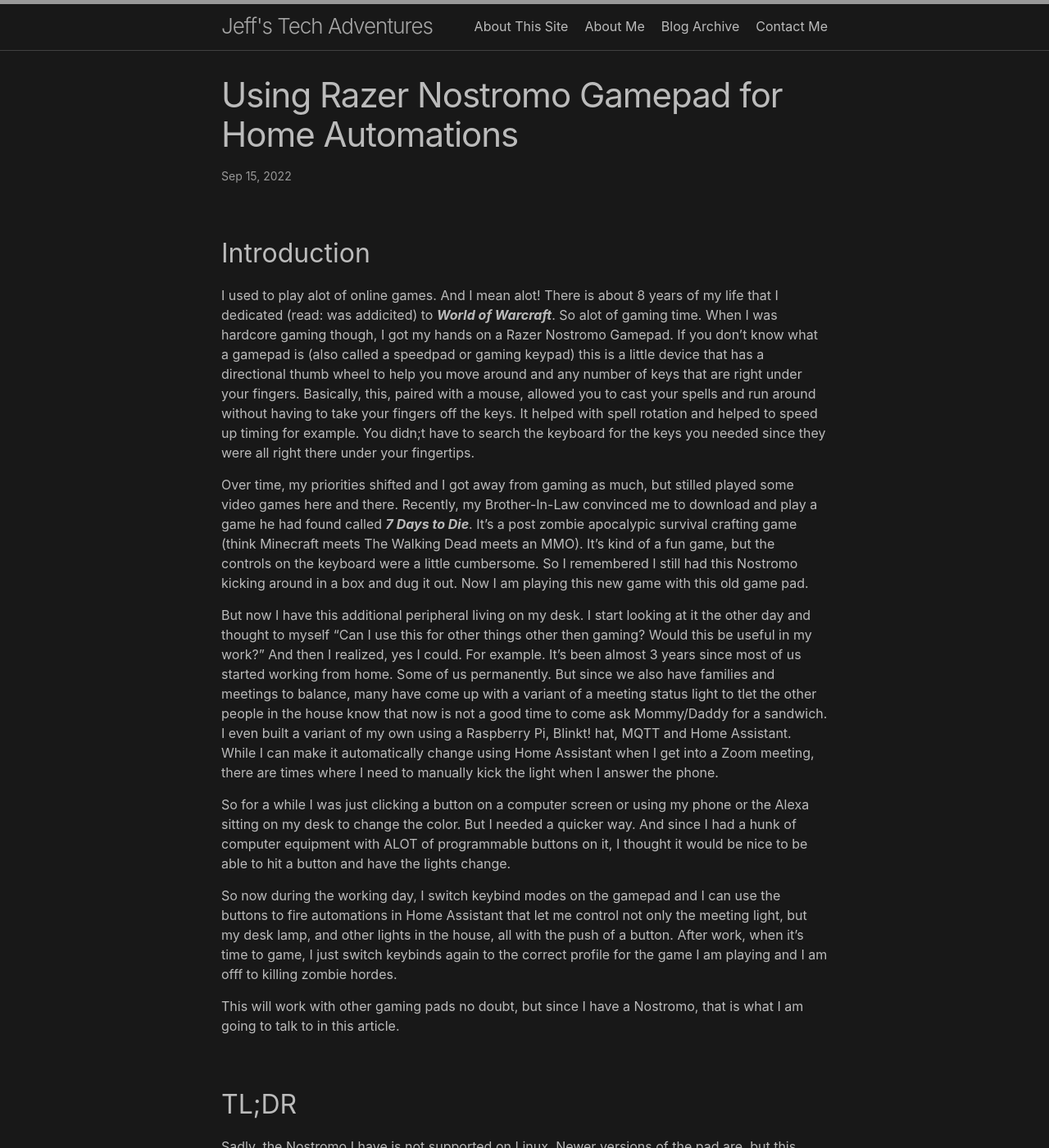
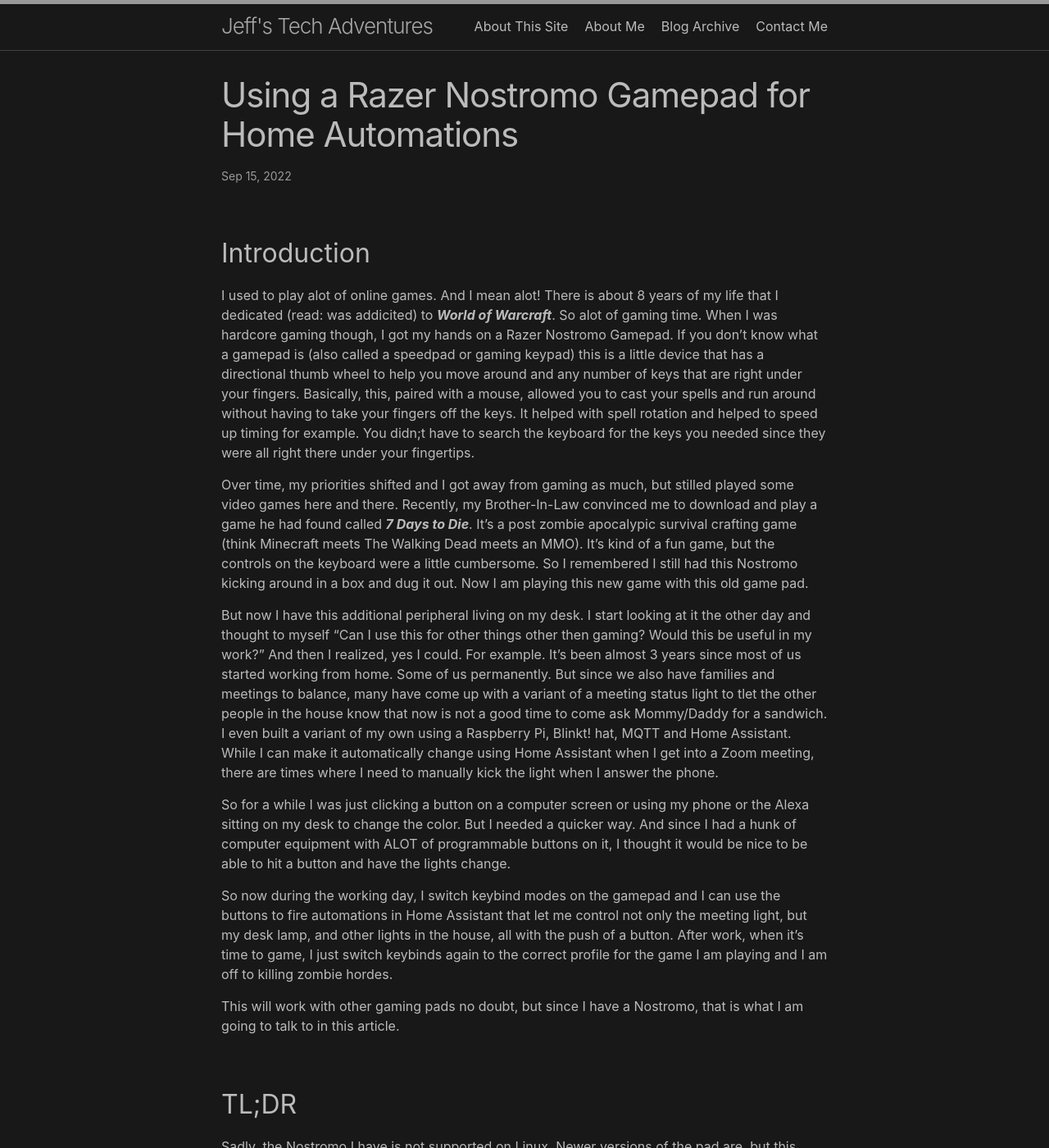
Before and after one commit to n8acl/n8acl.github.io, a Jekyll site: the page built from _posts/2022-09-15-using-razer-nostromo-gamepad-for-home-automations.md, in a window 1280 px wide and 1400 px high. Shown: the whole window at 82% size. Built offline with Jekyll 4.4.1, drawn with Linux system fonts in a browser that asks for light colours.

```diff
--- a/_posts/2022-09-15-using-razer-nostromo-gamepad-for-home-automations.md
+++ b/_posts/2022-09-15-using-razer-nostromo-gamepad-for-home-automations.md
@@ -1,6 +1,6 @@
 ---
 layout: post
-title: "Using Razer Nostromo Gamepad for Home Automations"
+title: "Using a Razer Nostromo Gamepad for Home Automations"
 tags: ["Home-Automation","Gaming", "Home-Assistant"]
 categories: ["Home-Automation","Gaming", Home-Assistant]
 ---
@@ -15,7 +15,7 @@ But now I have this additional peripheral living on my desk. I start looking at
 
 So for a while I was just clicking a button on a computer screen or using my phone or the Alexa sitting on my desk to change the color. But I needed a quicker way. And since I had a hunk of computer equipment with ALOT of programmable buttons on it, I thought it would be nice to be able to hit a button and have the lights change.
 
-So now during the working day, I switch keybind modes on the gamepad and I can use the buttons to fire automations in Home Assistant that let me control not only the meeting light, but my desk lamp, and other lights in the house, all with the push of a button. After work, when it's time to game, I just switch keybinds again to the correct profile for the game I am playing and I am offf to killing zombie hordes.
+So now during the working day, I switch keybind modes on the gamepad and I can use the buttons to fire automations in Home Assistant that let me control not only the meeting light, but my desk lamp, and other lights in the house, all with the push of a button. After work, when it's time to game, I just switch keybinds again to the correct profile for the game I am playing and I am off to killing zombie hordes.
 
 This will work with other gaming pads no doubt, but since I have a Nostromo, that is what I am going to talk to in this article.
 
```
Also changed, not shown: contact.md (+0 -1 lines).
